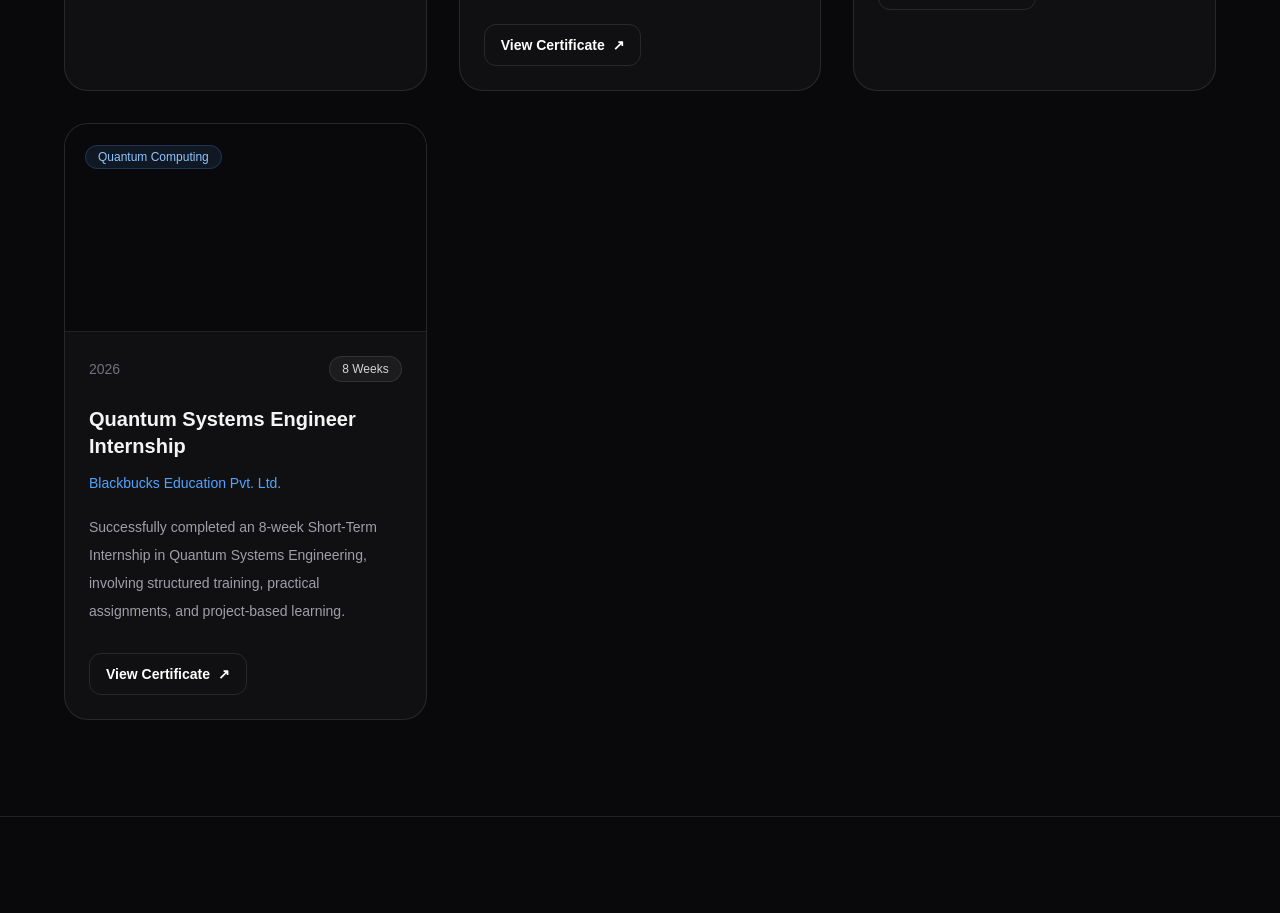
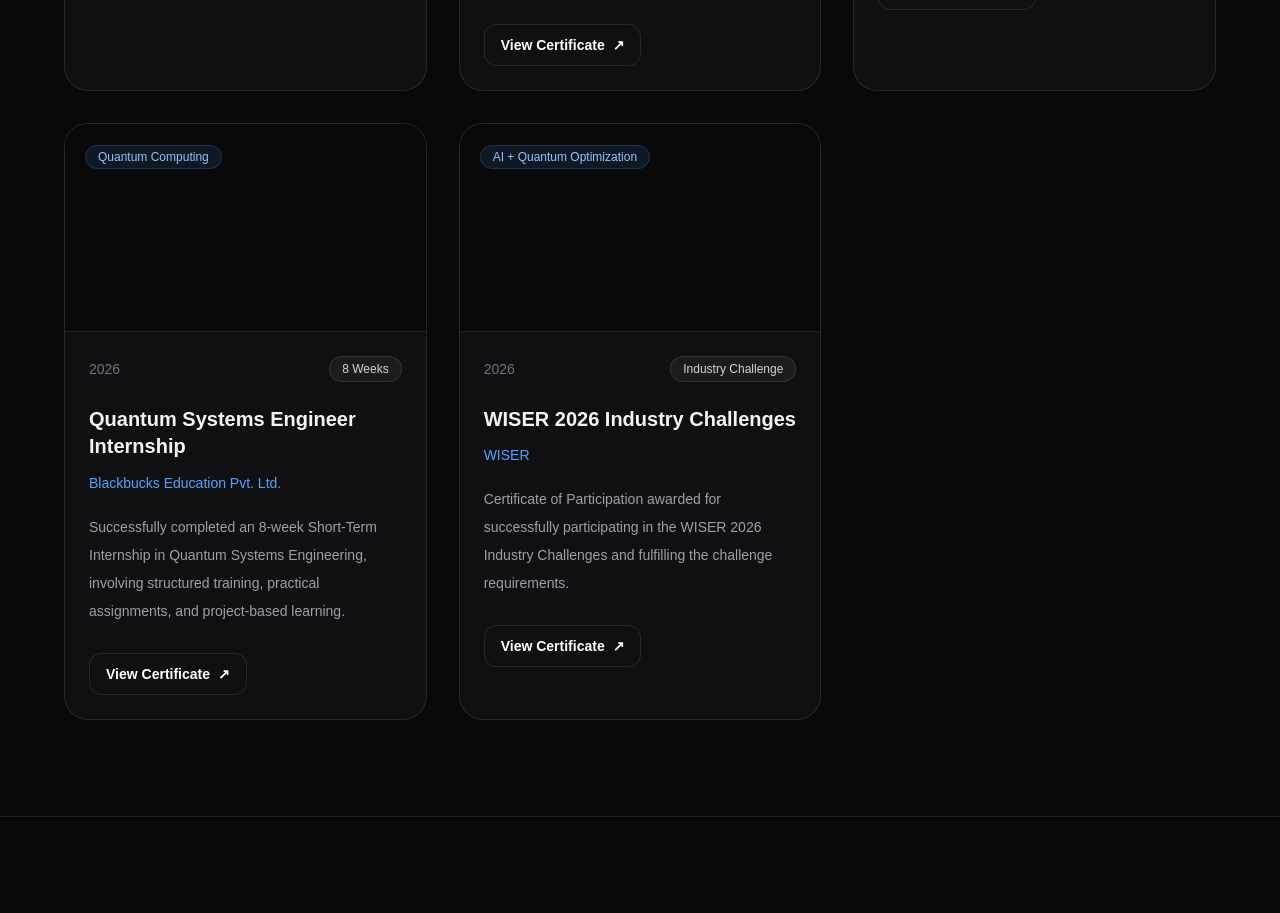
Before and after one commit to SiramaAvinash/avinash-portfolio, a React (Vite) app: page / in a window 1280 px wide. Shown: the part 7300-8213 px from the top of the page. Built offline with nearby package versions, Linux system fonts and the light colour scheme.

Commit message:
Update avinash-portfolio

```diff
--- a/src/components/Certifications.jsx
+++ b/src/components/Certifications.jsx
@@ -38,6 +38,16 @@ const certifications = [
   description:
     "Successfully completed an 8-week Short-Term Internship in Quantum Systems Engineering, involving structured training, practical assignments, and project-based learning.",
   file: "/certificates/Quantum_blackbucks.pdf",
+},
+{
+  title: "WISER 2026 Industry Challenges",
+  organization: "WISER",
+  year: "2026",
+  duration: "Industry Challenge",
+  category: "AI + Quantum Optimization",
+  description:
+    "Certificate of Participation awarded for successfully participating in the WISER 2026 Industry Challenges and fulfilling the challenge requirements.",
+  file: "/certificates/wiser_industry_challenges.pdf",
 },
 ];
 
```
Also changed, not shown: 1 other file (tests, documents, lock files or other folders).
